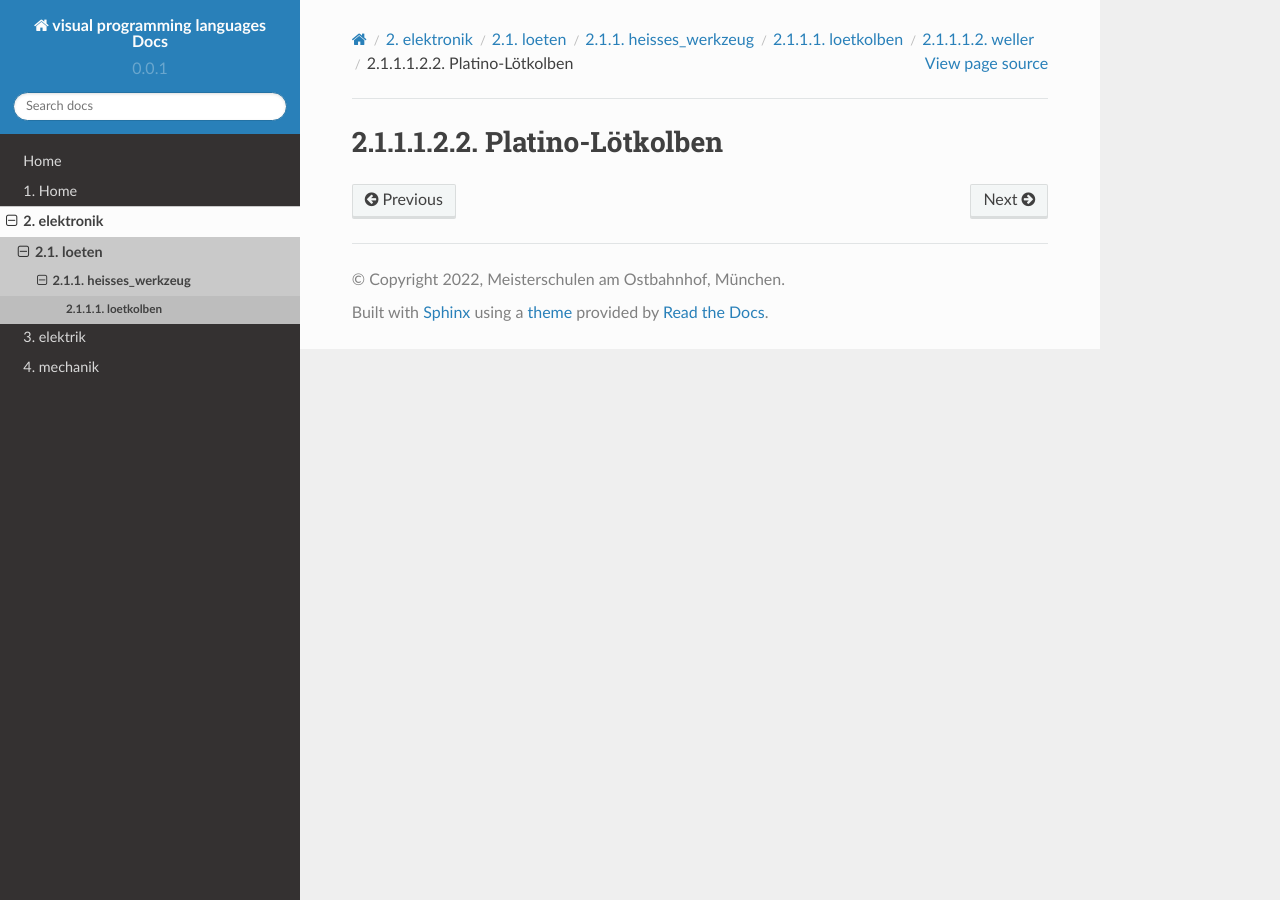
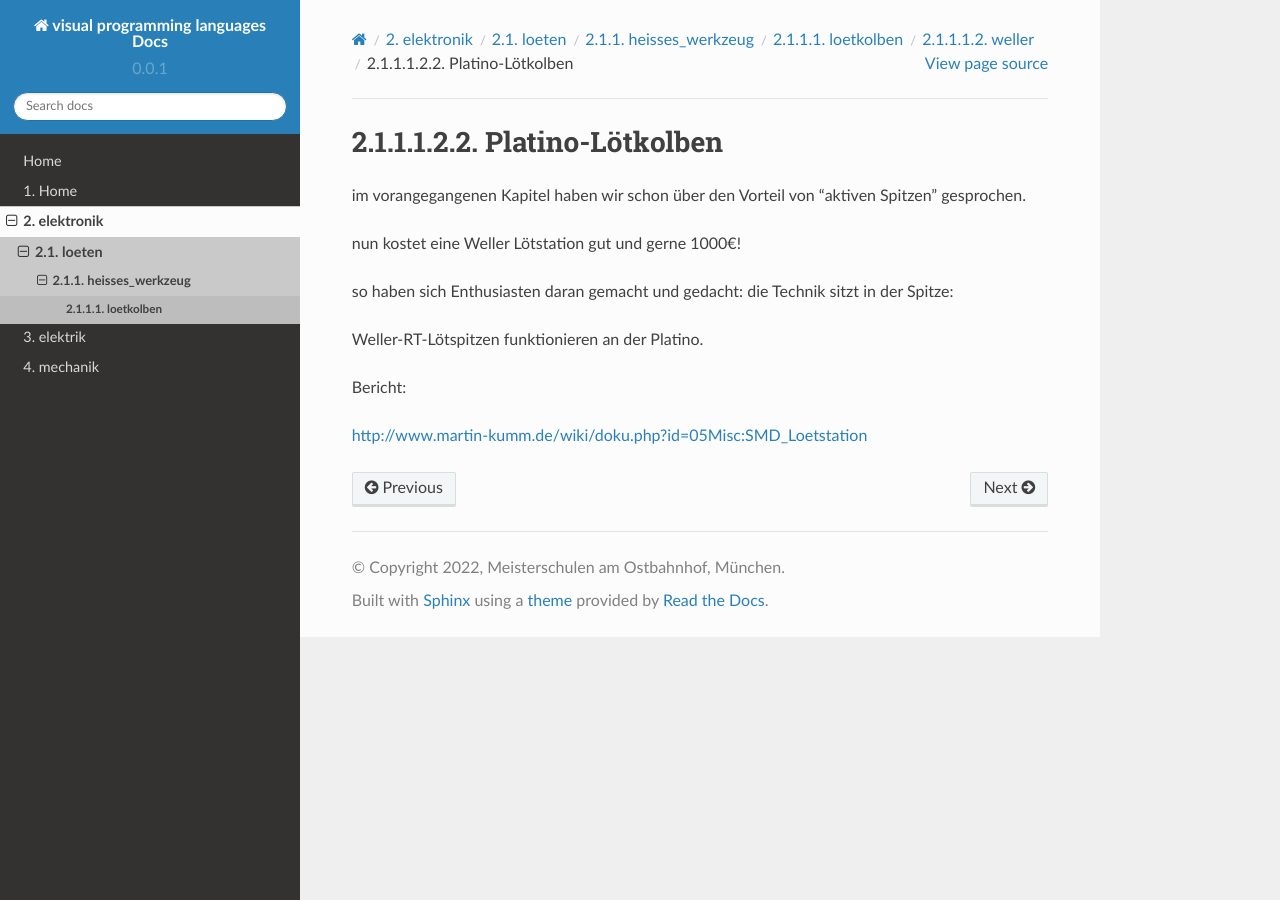
Before and after one commit to diplfranzhoepfinger/werkzeug-docs, a Sphinx documentation site: the page built from docs/elektronik/loeten/heisses_werkzeug/loetkolben/weller/Platino-Loetkolben.md, in a window 1280 px wide. Built offline with Sphinx 7.4.7 and the Read the Docs theme 2.0.0, drawn with Linux system fonts in a browser that asks for light colours.

Commit message:
Create Platino-Loetkolben.md

```diff
--- a/docs/elektronik/loeten/heisses_werkzeug/loetkolben/weller/Platino-Loetkolben.md
+++ b/docs/elektronik/loeten/heisses_werkzeug/loetkolben/weller/Platino-Loetkolben.md
@@ -1 +1,13 @@
 ### Platino-Lötkolben
+
+im vorangegangenen Kapitel haben wir schon über den Vorteil von "aktiven Spitzen" gesprochen.
+
+nun kostet eine Weller Lötstation gut und gerne 1000€!
+
+so haben sich Enthusiasten daran gemacht und gedacht: die Technik sitzt in der Spitze:
+
+Weller-RT-Lötspitzen funktionieren an der Platino.
+
+Bericht:
+
+[http://www.martin-kumm.de/wiki/doku.php?id=05Misc:SMD_Loetstation](http://www.martin-kumm.de/wiki/doku.php?id=05Misc:SMD_Loetstation)
```
